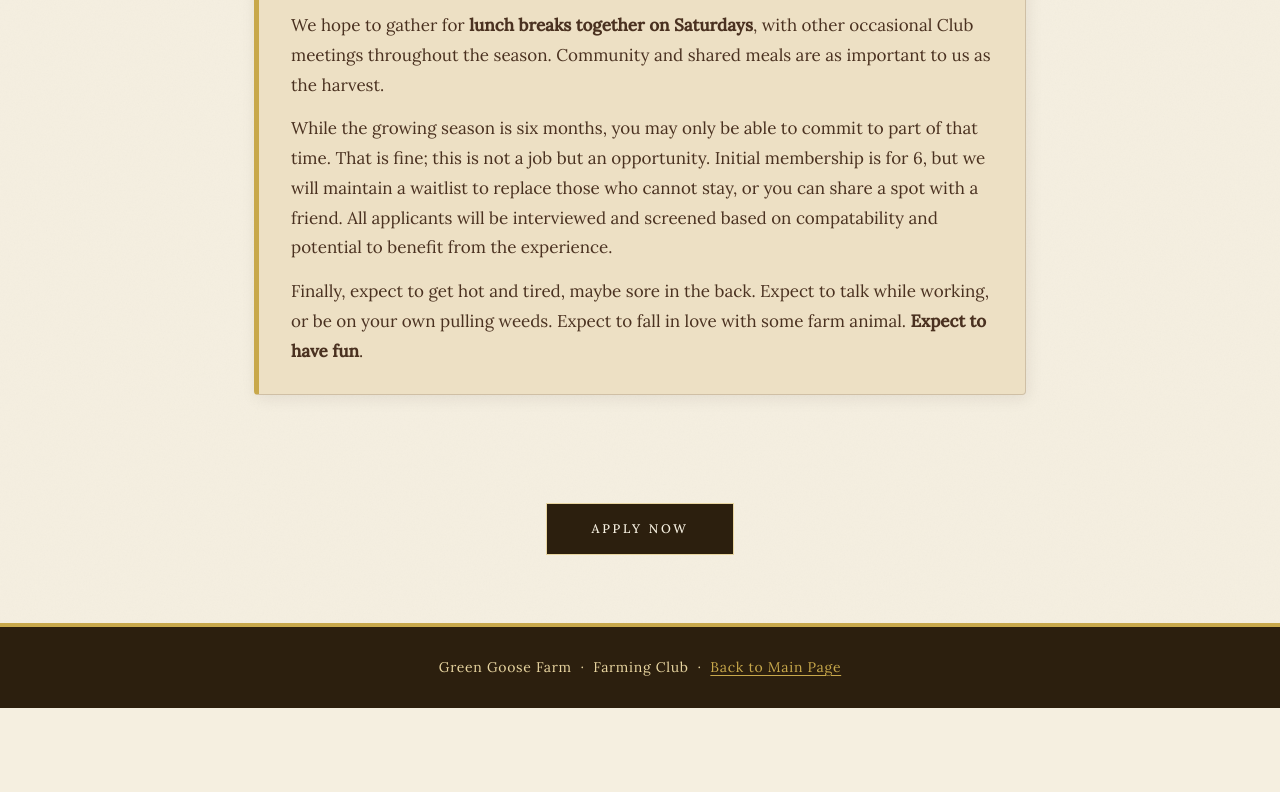
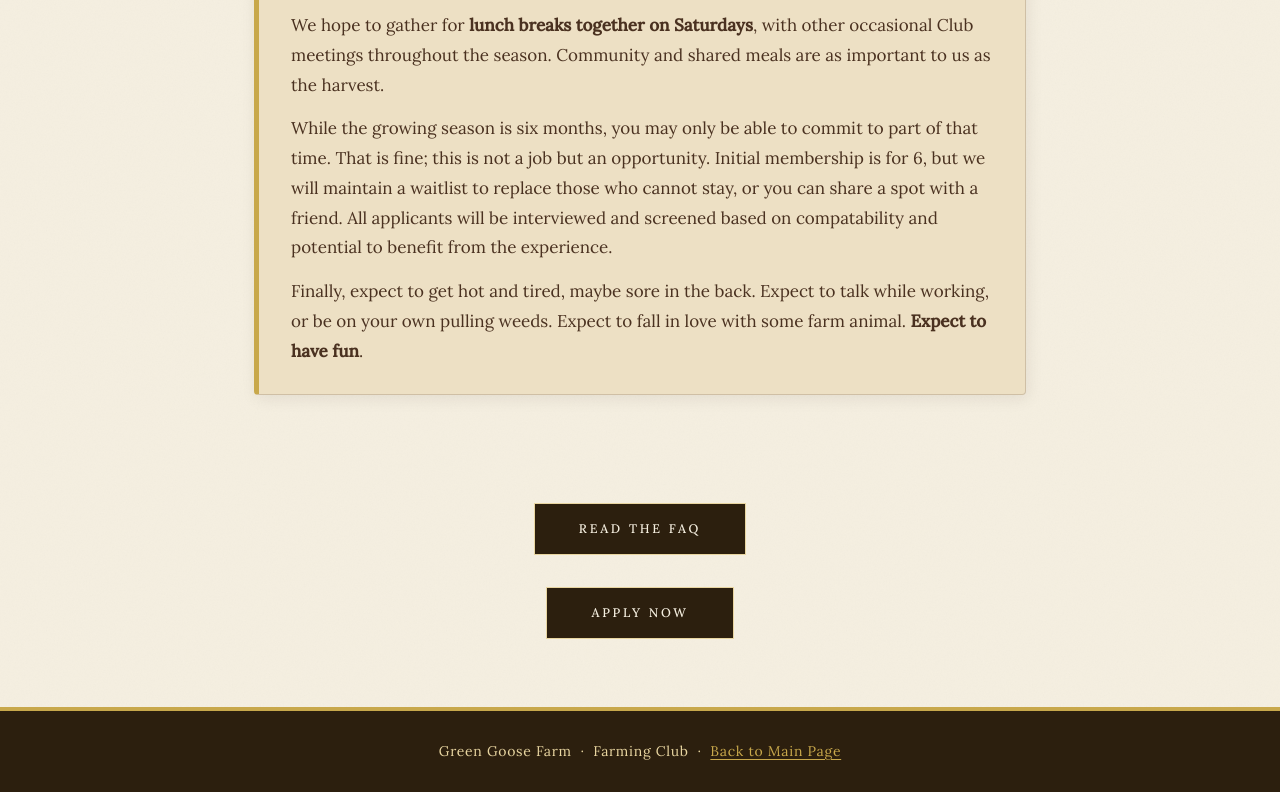
Before and after one commit to spookypoo/farmclub, a plain HTML site: page details.html in a window 1280 px wide. Shown: the part 2031-2823 px from the top of the page. Before the commit the page ends 2739 px from the top, so only its background shows below. Drawn offline with nearby package versions, Linux system fonts and the light colour scheme; a web font is replaced by a local one.

Commit message:
Update details.html
add FAQ button

```diff
--- a/details.html
+++ b/details.html
@@ -403,12 +403,12 @@
   </main>
 
   <div style="text-align:center; padding: 0 24px 60px;">
+    <a class="apply-btn" href="https://spookypoo.github.io/farmclub/faq.html" target="_blank" rel="noopener">Read the FAQ</a>
+    <br>
     <a class="apply-btn" href="https://forms.gle/M7SwvzCPmbmTkUpX7" target="_blank" rel="noopener">Apply Now</a>
   </div>
-
   <footer>
     <p>Green Goose Farm &nbsp;·&nbsp; Farming Club &nbsp;·&nbsp; <a href="https://spookypoo.github.io/farmclub/">Back to Main Page</a></p>
   </footer>
-
 </body>
 </html>
```
